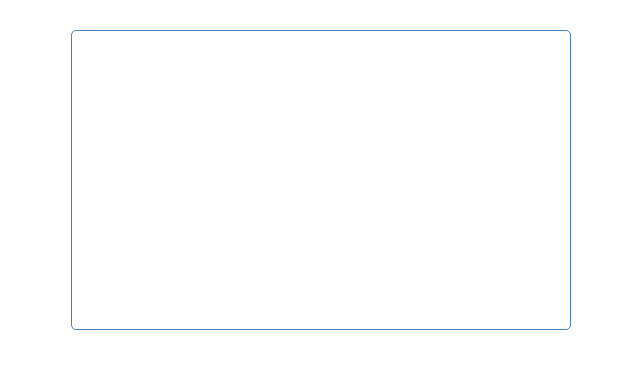
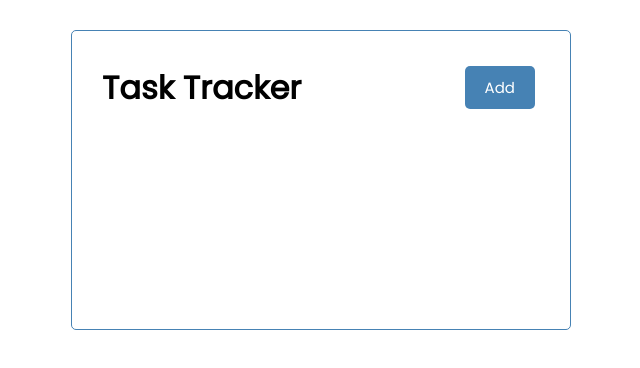
Before and after one commit to Aidanchill/SimpleTask, a React (Create React App) app: page / in a window 1280 px wide. Shown: the top 368 px of the page, without its empty margins (319-959 px from the left). Built offline with nearby package versions, Linux system fonts and the light colour scheme.

Commit message:
Built header and button

```diff
--- a/src/App.js
+++ b/src/App.js
@@ -1,9 +1,11 @@
-import './App.css';
+import Header from './components/Header'
+import Button from './components/Button'
 
-function App() {
+function App({ title }) {
   return (
     <div className="container">
-
+      <h1>{title}</h1>
+      <Header />
     </div>
   );
 }
--- a/src/components/Button.js
+++ b/src/components/Button.js
@@ -0,0 +1,21 @@
+import PropTypes from 'prop-types'
+
+const Button = ({ color, text }) => {
+    return (
+        <button style={{backgroundColor: color}}
+        className='btn'>
+            {text}
+        </button>
+    )
+}
+
+Button.defaultProps = {
+    color: 'steelblue',
+}
+
+Button.propTypes = {
+    text: PropTypes.string,
+    color: PropTypes.string,
+}
+
+export default Button
--- a/src/components/Header.js
+++ b/src/components/Header.js
@@ -1,11 +1,16 @@
-import React from 'react'
+import PropTypes from 'prop-types'
+import Button from './Button'
 
-const Header = () => {
+const Header = ({ title }) => {
     return (
-        <div>
-
-        </div>
+        <header className='header'>
+            <h1>{title}</h1>
+            <Button color='steelblue' text='Add'></Button>
+        </header>
     )
 }
 
+Header.defaultProps = {
+    title: 'Task Tracker',
+}
 export default Header
```
